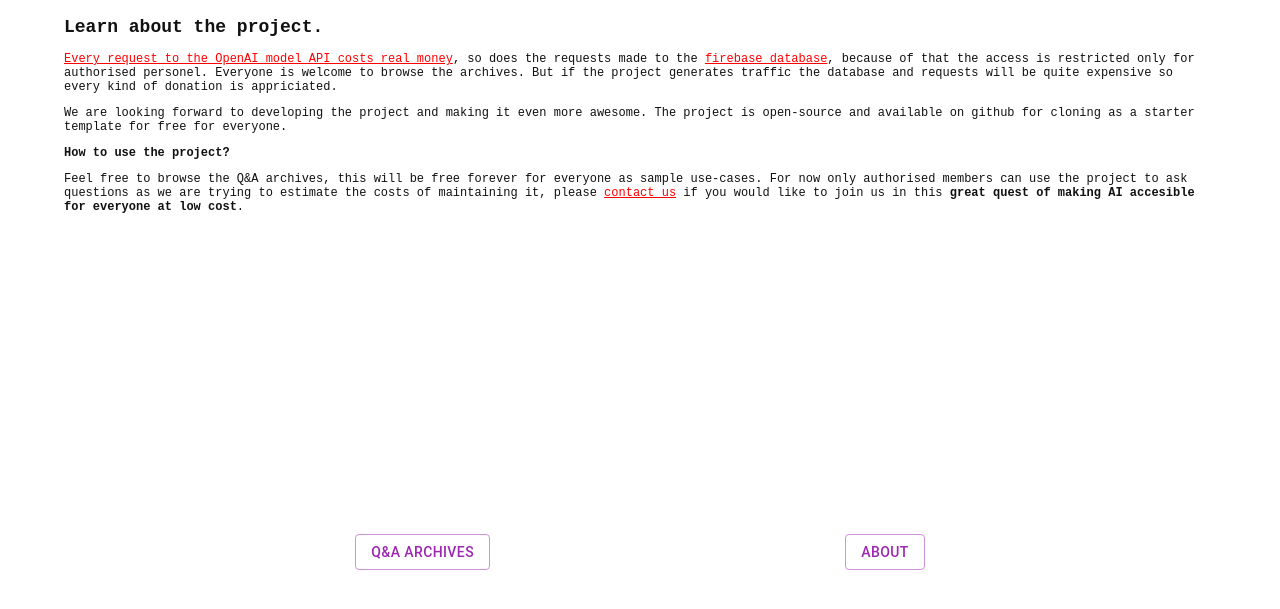
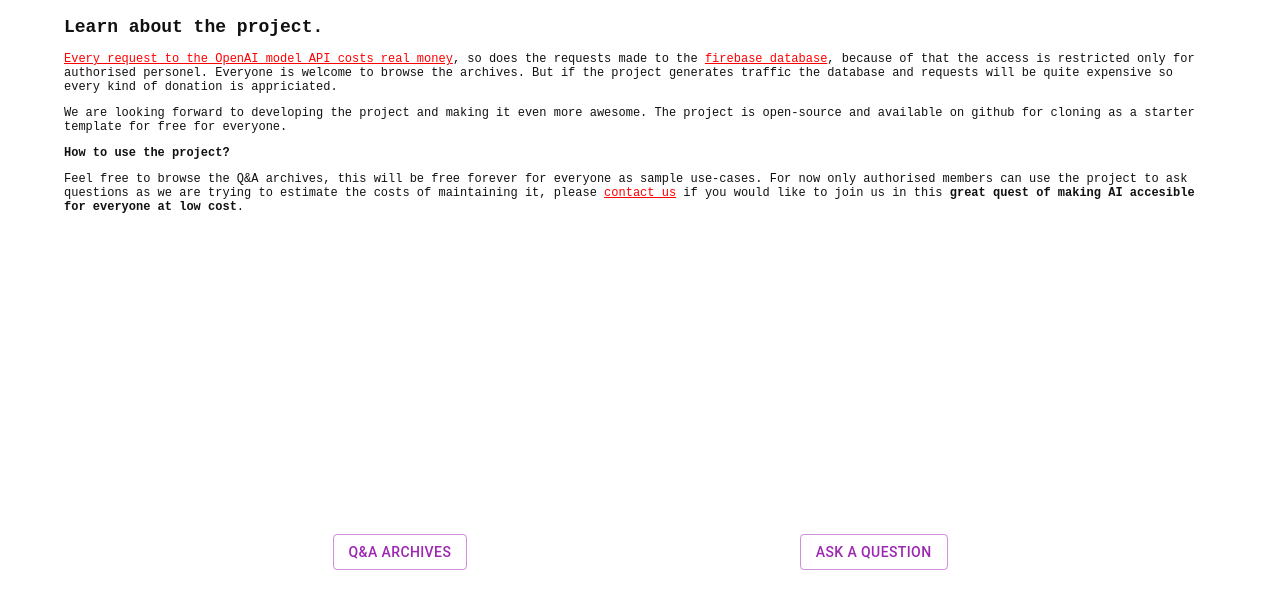
Before and after one commit to Ys-sudo/gatsby-openai-firebase-starter, a Gatsby site: page /about in a window 1280 px wide. Shown: the part 215-824 px from the top of the page. Built offline with nearby package versions, Linux system fonts and the light colour scheme; Gatsby itself is replaced by a stand-in of ours; no server answers.

Commit message:
correct typo

```diff
--- a/src/pages/about.js
+++ b/src/pages/about.js
@@ -7,9 +7,7 @@ import './index.css'
 import { auth } from "../../config/firebase";
 import { signOut } from "firebase/auth";
 
-const about = () => {
-    navigate('/about')
-}
+
 const explore = () => {
     navigate('/archives')
 }
@@ -73,8 +71,8 @@ const AboutPage = () => {
     <Button variant="outlined" color="secondary" onClick={explore}>
     Q&A Archives
     </Button>
-    <Button variant="outlined" color="secondary" onClick={about}>
-    About
+    <Button variant="outlined" color="secondary" onClick={askAi}>
+    Ask a question
     </Button>
   </div>
 
```
